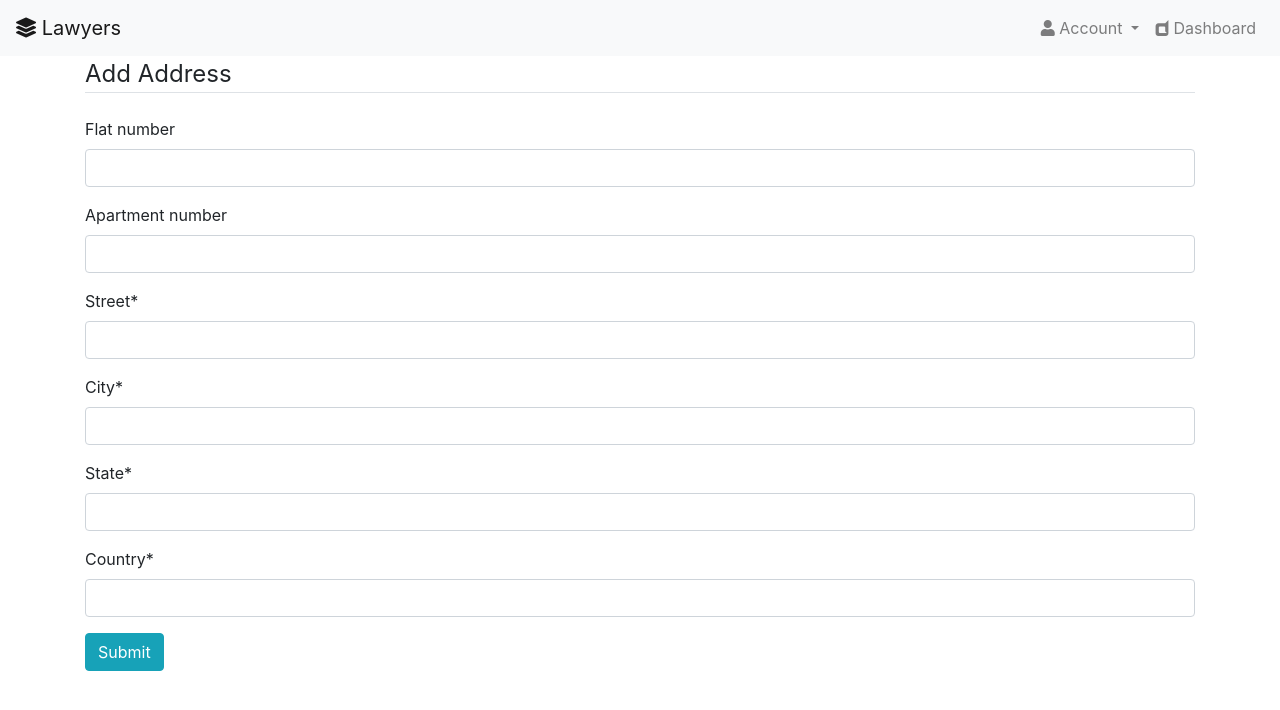
After one commit to thehimel/lawyers, a Django app: page /users/address/new/ in a window 1280 px wide. The commit adds this page. Shown: the top 710 px of the page. Run offline with Django 3.2, Linux system fonts and the light colour scheme; the visitor is signed in with stand-in values (Sample User, id 1); some libraries are stand-ins or nearby versions.

Commit message:
AddressCreateView() implemented

```diff
--- /dev/null
+++ b/templates/users/address.html
@@ -0,0 +1,22 @@
+{% extends 'base.html' %}
+{% load i18n %}
+{% load crispy_forms_tags %}
+
+{% block head_title %}{% trans "Address" %}{% endblock %}
+
+{% block content %}
+<main>
+    <div class="container mb-4">
+
+        <section>
+            <form method="post">
+                {% csrf_token %}
+                <legend class="border-bottom mb-4">Add Address</legend>
+                {{ form|crispy }}
+                <button type="submit" class="btn btn-info">{% trans "Submit" %}</button>
+            </form>
+        </section>
+
+    </div>
+</main>
+{% endblock %}
--- a/users/models.py
+++ b/users/models.py
@@ -1,6 +1,7 @@
 from django.db import models
 from django.contrib.auth.models import AbstractUser
 from PIL import Image
+from django.urls import reverse
 from users.appvars import (
     MANAGER, LAWYER, CUSTOMER, FIRST_NAME_MAX_LENGTH,
     LAST_NAME_MAX_LENGTH, CATEGORY_MAX_LENGTH
@@ -82,3 +83,23 @@ class User(AbstractUser):
     @property
     def is_customer(self):
         return str(self.user_type) == CUSTOMER
+
+
+class Address(models.Model):
+    user = models.OneToOneField(User, on_delete=models.CASCADE)
+
+    flat_number = models.CharField(max_length=10, blank=True)
+    apartment_number = models.CharField(max_length=10, blank=True)
+
+    street = models.CharField(max_length=100)
+    city = models.CharField(max_length=20)
+    state = models.CharField(max_length=20)
+    country = models.CharField(max_length=20)
+
+    def __str__(self):
+        return (str(self.street) + ', ' + str(self.apartment_number) + ', ' +
+                self.city + ', ' + self.state + ', ' + self.country)
+
+    # Goes to this url after successful creation of an object of this class
+    def get_absolute_url(self):
+        return reverse('users:profile')
--- a/users/urls.py
+++ b/users/urls.py
@@ -1,5 +1,5 @@
 from django.urls import path
-from users.views.common import profile
+from users.views.common import profile, AddressCreateView
 from users.views.lawyers import LawyerSignupView
 from users.views.customers import CustomerSignupView
 
@@ -9,6 +9,7 @@ app_name = 'users'
 urlpatterns = [
     # url: /users/profile | name: users:profile
     path('profile/', profile, name='profile'),
+    path('address/new/', AddressCreateView.as_view(), name='address_create'),
 
     # url: /users/lawyers/signup/ | name: users:lawyer_signup
     path('lawyers/signup', LawyerSignupView.as_view(), name='lawyer_signup'),
--- a/users/views/common.py
+++ b/users/views/common.py
@@ -1,7 +1,10 @@
 from django.contrib.auth.decorators import login_required
+from django.contrib.auth.mixins import LoginRequiredMixin, UserPassesTestMixin
 from django.shortcuts import render, redirect
 from django.contrib import messages
+from django.views.generic import CreateView
 from users.forms.common import UserUpdateForm
+from users.models import Address
 
 
 # Common Profile View
@@ -24,3 +27,24 @@ def profile(request):
     }
 
     return render(request, 'users/profile.html', context)
+
+
+class AddressCreateView(LoginRequiredMixin, UserPassesTestMixin, CreateView):
+    model = Address
+    fields = ['flat_number', 'apartment_number',
+              'street', 'city', 'state', 'country']
+
+    template_name = 'users/address.html'
+
+    def test_func(self):
+        try:
+            # If the user has an address, return False.
+            self.request.user.address is not None
+            return False
+        except Exception:
+            return True
+
+    def form_valid(self, form):
+        # Selecting the present user as the user of this address
+        form.instance.user = self.request.user
+        return super().form_valid(form)
```
Also changed, not shown: templates/users/profile.html (+17 -0 lines), users/migrations/0001_initial.py.
